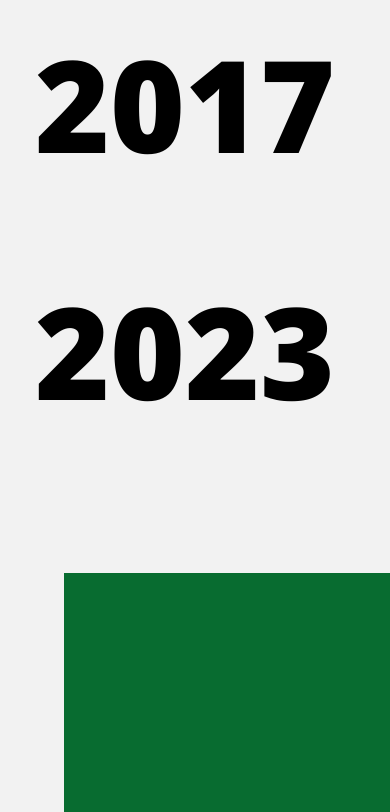
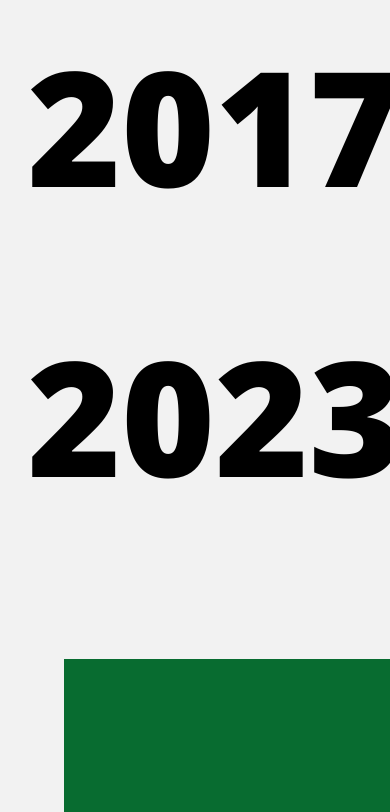
Before and after one commit to Emily-38/portfolio, a React (Create React App) app: page / in a window 390 px wide. Shown: the part 2689-3501 px from the top of the page. Built offline with nearby package versions, Linux system fonts and the light colour scheme.

Commit message:
modification formation in button

```diff
--- a/src/components/formation.jsx
+++ b/src/components/formation.jsx
@@ -2,7 +2,7 @@ import '../scss/Formation.scss';
 function Formation({ show, formation }) {
   return (
     <div class={'formation__text ' + (show ? 'formation__text--transition' : '')}>
-      <p> {formation.name} </p>
+      <p class="formation__text__name"> {formation.name} </p>
       <p> {formation.ecole} </p>
     </div>
   );
--- a/src/pages/Education.jsx
+++ b/src/pages/Education.jsx
@@ -18,7 +18,6 @@ function Formations({ isInView }) {
   isInView(inView && 'Education');
 
   return (
-    <>
     <ul ref={ref} id="Education" class="formation">
       {formationslist.map((formation, index) => (
         <li key={formation.id} class="formation__year">
@@ -29,7 +28,6 @@ function Formations({ isInView }) {
         </li>
       ))}
     </ul>
-    </>
   );
 }
 export default Formations;
--- a/src/scss/Education.scss
+++ b/src/scss/Education.scss
@@ -8,7 +8,7 @@
   &__button {
     font-family: 'Open Sans';
     border: none;
-    font-size: 128px;
+    font-size: 160px;
     font-weight: 800;
     background-color: transparent;
     cursor: pointer;
@@ -32,9 +32,7 @@
     display: flex;
     justify-content: center;
     align-items: center;
-    &__year{
-      align-items: center;
-    }
+    flex-direction: column;
   }
 
 
--- a/src/scss/Formation.scss
+++ b/src/scss/Formation.scss
@@ -4,17 +4,20 @@
   transition: all 300ms;
   display: flex;
   flex-direction: column;
-  margin: 30px;
+
   max-width: 0;
   overflow: hidden;
+  &__name {
+    margin-top: 90px;
+    font-weight: 700;
+    font-size: 15px;
+  }
   &--transition {
     max-width: 500px;
   }
 }
 @media (max-width: 480px) {
   .formation__text {
-    display: block;
-
 
   }
 }
```
Also changed, not shown: src/App.scss (line endings or trailing spaces). Lines whose indentation alone changed are shown as unchanged.
